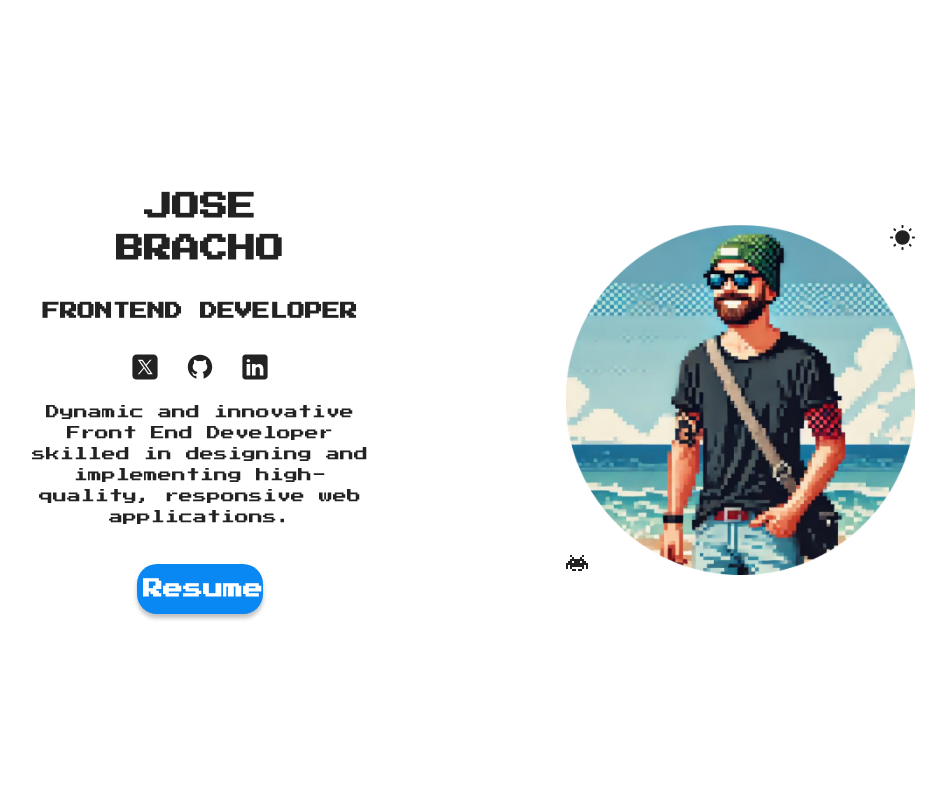
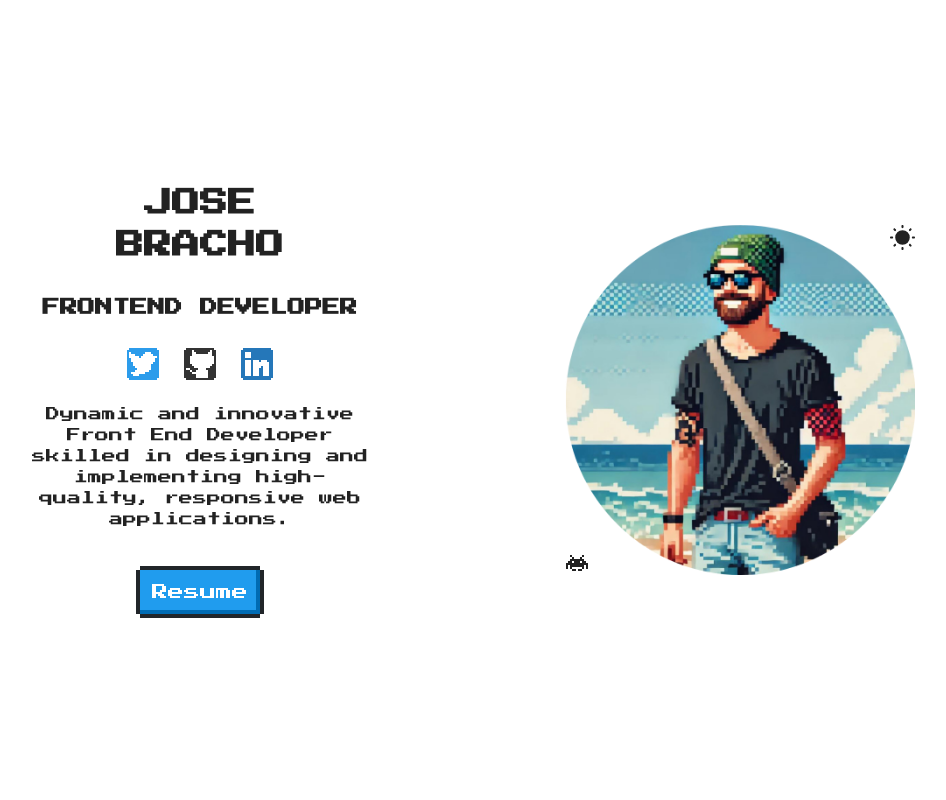
Before and after one commit to josejbracho/portfolio, a React (Vite) app: page / in a window 1280 px wide. Both pictures are taken after a click on the icon 767 px from the left and 565 px from the top of the page. Shown: the top 800 px of the page, without its empty margins (195-1141 px from the left). Built offline with nearby package versions, Linux system fonts and the light colour scheme.

Commit message:
feat: css improvements

```diff
--- a/index.html
+++ b/index.html
@@ -7,11 +7,7 @@
     <link rel="preconnect" href="https://fonts.googleapis.com" />
     <link rel="preconnect" href="https://fonts.gstatic.com" crossorigin />
     <link
-      href="https://fonts.googleapis.com/css2?family=Roboto+Mono:wght@100..700&family=Rubik:wght@800&display=swap"
-      rel="stylesheet"
-    />
-    <link
-      href="https://fonts.googleapis.com/css?family=Press+Start+2P"
+      href="https://fonts.googleapis.com/css2?family=Roboto+Mono:wght@100..700&family=Rubik:wght@800&display=swap&family=Press+Start+2P&display=swap"
       rel="stylesheet"
     />
     <title>Jose Bracho</title>
--- a/src/App.css
+++ b/src/App.css
@@ -58,7 +58,7 @@
 }
 
 body {
-  background-color: var(--background-color);
+  background-color: var(--background-color) !important;
   display: flex;
   justify-content: center;
   margin: 0 auto 60px;
--- a/src/sections/Contact/Contact.tsx
+++ b/src/sections/Contact/Contact.tsx
@@ -1,6 +1,10 @@
-import styles from './ContactStyles.module.css';
+import { Theme } from "../../common/ThemeContext/types";
+import { useThemeContext } from "../../common/ThemeContext/useThemeContext";
+import styles from "./ContactStyles.module.css";
 
 function Contact() {
+  const { theme, mode } = useThemeContext();
+
   return (
     <section id="contact" className={styles.container}>
       <h1 className="sectionTitle">Contact</h1>
@@ -37,9 +41,21 @@ function Contact() {
             name="message"
             id="message"
             placeholder="Message"
-            required></textarea>
+            required
+          ></textarea>
         </div>
-        <input className="hover btn" type="submit" value="Submit" />
+        <button
+          type="submit"
+          className={`${
+            mode === Theme.NORMAL
+              ? styles.normalButton
+              : theme === Theme.LIGHT
+              ? "nes-btn is-primary"
+              : "nes-btn "
+          }`}
+        >
+          Submit
+        </button>
       </form>
     </section>
   );
--- a/src/sections/Contact/ContactStyles.module.css
+++ b/src/sections/Contact/ContactStyles.module.css
@@ -8,10 +8,14 @@ form {
   display: flex;
   flex-direction: column;
   gap: 30px;
+
+  button {
+    align-self: center;
+  }
 }
 
 textarea,
-input:not([type='submit']) {
+input:not([type="submit"]) {
   height: 50px;
   padding-left: 16px;
   width: 250px;
@@ -37,7 +41,7 @@ textarea {
   color: var(--form-text-color);
 }
 
-input[type='submit'] {
+/* input[type="submit"] {
   background-color: var(--btn-color);
   color: var(--btn-text-color);
   border: none;
@@ -51,18 +55,41 @@ input[type='submit'] {
   margin: auto;
 }
 
-input[type='submit']:hover {
+input[type="submit"]:hover {
   transform: scale(1.05);
 }
 
-input[type='submit']:active {
+input[type="submit"]:active {
+  transform: translateY(2px);
+  box-shadow: 0 2px 2px rgba(0, 0, 0, 0.25);
+} */
+
+.normalButton {
+  background-color: var(--btn-color);
+  color: var(--btn-text-color);
+  border: none;
+  border-radius: 20px;
+  width: 126px;
+  height: 50px;
+  font-size: 20px;
+  font-weight: bold;
+  box-shadow: 0 4px 4px rgba(0, 0, 0, 0.25);
+  transition: box-shadow 200ms ease-in-out, transform 200ms ease-in-out;
+}
+
+.normalButton:hover {
+  cursor: pointer;
+  transform: scale(1.05);
+}
+
+.normalButton:active {
   transform: translateY(2px);
   box-shadow: 0 2px 2px rgba(0, 0, 0, 0.25);
 }
 
 @media (width >= 800px) {
   textarea,
-  input:not([type='submit']) {
+  input:not([type="submit"]) {
     width: 600px;
     font-size: 20px;
   }
@@ -73,7 +100,7 @@ input[type='submit']:active {
 
 @media (width >= 1400px) {
   textarea,
-  input:not([type='submit']) {
+  input:not([type="submit"]) {
     width: 800px;
   }
 }
--- a/src/sections/Hero/Hero.tsx
+++ b/src/sections/Hero/Hero.tsx
@@ -22,9 +22,17 @@ function Hero() {
   const svgFill = theme === Theme.LIGHT ? "#222" : "#fff";
   const modeIcon =
     mode === Theme.NORMAL ? (
-      <NormalIcon fill={svgFill} className={styles.mode} onClick={toggleMode} />
+      <NormalIcon
+        fill={svgFill}
+        className={`${styles.mode} nes-pointer`}
+        onClick={toggleMode}
+      />
     ) : (
-      <PixelIcon fill={svgFill} className={styles.mode} onClick={toggleMode} />
+      <PixelIcon
+        fill={svgFill}
+        className={`${styles.mode} nes-pointer`}
+        onClick={toggleMode}
+      />
     );
   const twitterIcon = theme === Theme.LIGHT ? twitterLight : twitterDark;
   const githubIcon = theme === Theme.LIGHT ? githubLight : githubDark;
@@ -33,14 +41,18 @@ function Hero() {
 
   return (
     <section id="hero" className={styles.container}>
-      <div className={styles.themeModeContainer}>
+      <div
+        className={`${styles.themeModeContainer} ${
+          mode === Theme.NORMAL && styles.normalHover
+        }`}
+      >
         <img
           src={heroImg}
           className={styles.hero}
           alt="Profile picture of Jose Bracho"
         />
         <img
-          className={styles.theme}
+          className={`${styles.theme} nes-pointer`}
           src={themeIcon}
           alt="Color mode icon"
           onClick={toggleTheme}
@@ -57,13 +69,25 @@ function Hero() {
         <span>
           {/* TODO: modify links */}
           <a href="https://twitter.com/" target="_blank">
-            <img src={twitterIcon} alt="Twitter icon" />
+            {mode === Theme.NORMAL ? (
+              <img src={twitterIcon} alt="Twitter icon" />
+            ) : (
+              <i className="nes-icon twitter"></i>
+            )}
           </a>
           <a href="https://github.com/" target="_blank">
-            <img src={githubIcon} alt="Github icon" />
+            {mode === Theme.NORMAL ? (
+              <img src={githubIcon} alt="Github icon" />
+            ) : (
+              <i className="nes-icon github"></i>
+            )}
           </a>
           <a href="https://linkedin.com/" target="_blank">
-            <img src={linkedinIcon} alt="Linkedin icon" />
+            {mode === Theme.NORMAL ? (
+              <img src={linkedinIcon} alt="Linkedin icon" />
+            ) : (
+              <i className="nes-icon linkedin"></i>
+            )}
           </a>
         </span>
         <p className={styles.description}>
@@ -71,7 +95,17 @@ function Hero() {
           implementing high-quality, responsive web applications.
         </p>
         <a href={CV} download>
-          <button className="hover">Resume</button>
+          <button
+            className={`${
+              mode === Theme.NORMAL
+                ? styles.normalButton
+                : theme === Theme.LIGHT
+                ? "nes-btn is-primary"
+                : "nes-btn "
+            }`}
+          >
+            Resume
+          </button>
         </a>
       </div>
     </section>
--- a/src/sections/Hero/HeroStyles.module.css
+++ b/src/sections/Hero/HeroStyles.module.css
@@ -29,8 +29,9 @@
     width: fit-content;
     align-self: center;
   }
+}
 
-  button {
+.normalButton {
   background-color: var(--btn-color);
   color: var(--btn-text-color);
   border: none;
@@ -43,14 +44,14 @@
   transition: box-shadow 200ms ease-in-out, transform 200ms ease-in-out;
 }
 
-  button:hover {
+.normalButton:hover {
+  cursor: pointer;
   transform: scale(1.05);
 }
 
-  button:active {
+.normalButton:active {
   transform: translateY(2px);
   box-shadow: 0 2px 2px rgba(0, 0, 0, 0.25);
-  }
 }
 
 .themeModeContainer {
@@ -65,7 +66,8 @@
   width: 25px;
 }
 
-.theme:hover {
+.normalHover .theme,
+.normalHover .mode {
   cursor: pointer;
 }
 
@@ -76,10 +78,6 @@
   width: 25px;
   height: 24px;
   width: 24px;
-}
-
-.mode:hover {
-  cursor: pointer;
 }
 
 .description {
```
Lines whose indentation alone changed are shown as unchanged.
